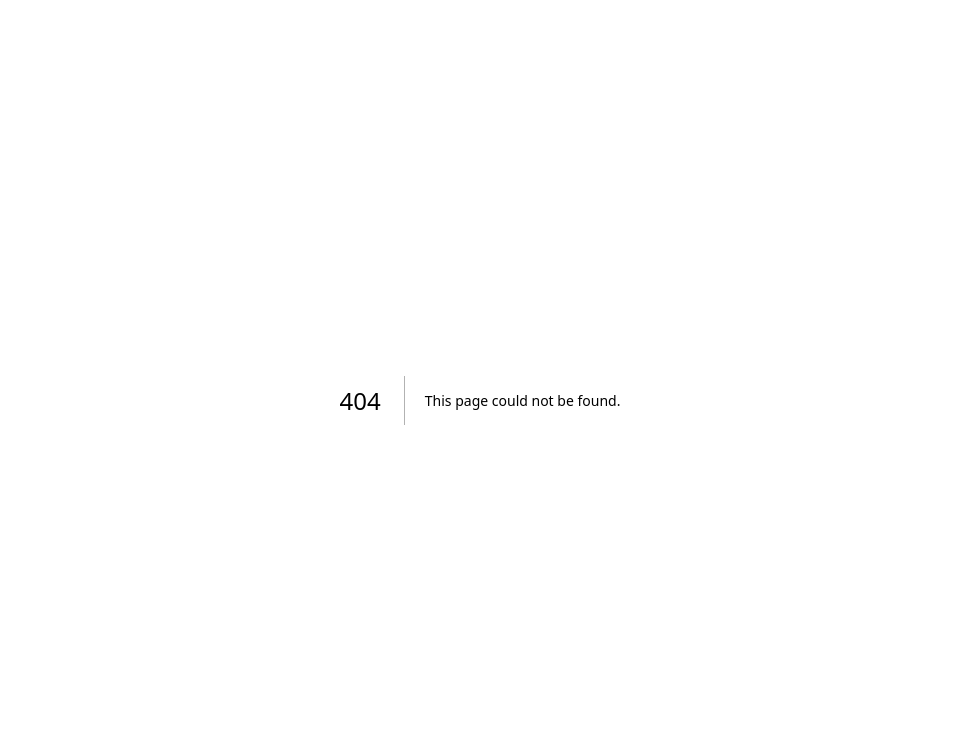
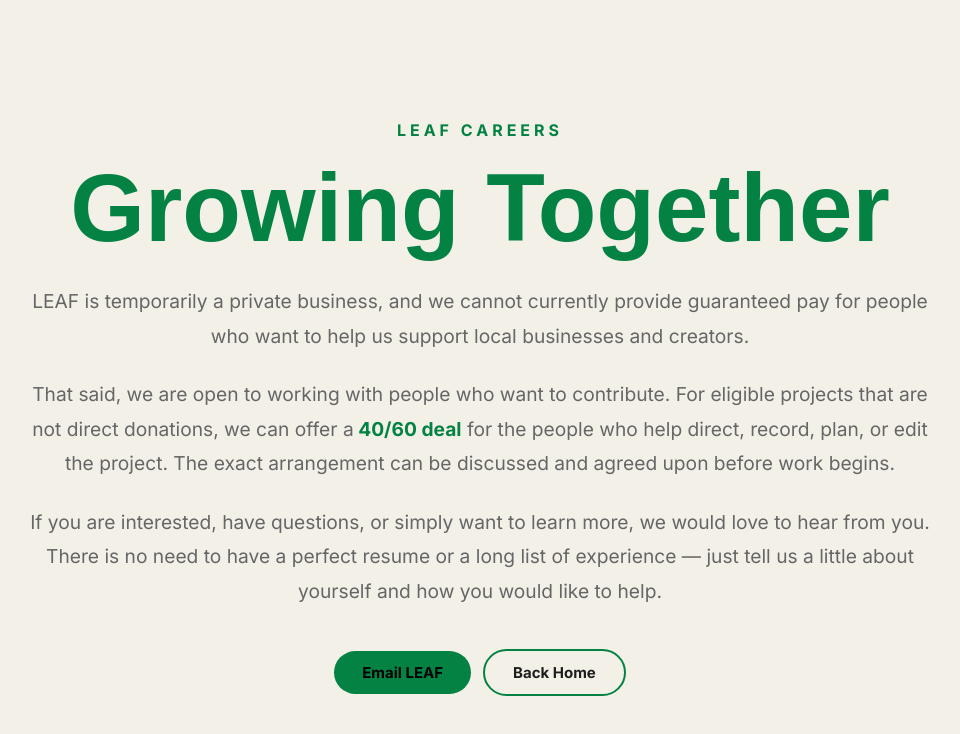
Before and after one commit to TheLeafAgency/The-LEAF-Agency, a Next.js app: page /careers in a window 1280 px wide. Before the commit this address had no page. Shown: the top 734 px of the page, without its empty margins (160-1120 px from the left). Built offline with nearby package versions, Linux system fonts and the light colour scheme.

Commit message:
Add LEAF careers page

```diff
--- /dev/null
+++ b/app/careers/page.tsx
@@ -0,0 +1,112 @@
+export default function CareersPage() {
+  return (
+    <main
+      style={{
+        minHeight: "100vh",
+        display: "flex",
+        alignItems: "center",
+        justifyContent: "center",
+        textAlign: "center",
+        background: "#F3F0E7",
+        padding: "120px 24px",
+      }}
+    >
+      <div style={{ maxWidth: "900px" }}>
+        <p
+          style={{
+            color: "#048243",
+            fontWeight: 700,
+            letterSpacing: "4px",
+            marginBottom: "20px",
+            textTransform: "uppercase",
+          }}
+        >
+          LEAF Careers
+        </p>
+
+        <h1
+          style={{
+            fontFamily: '"BPMF Huninn", sans-serif',
+            fontSize: "clamp(3.5rem, 9vw, 6rem)",
+            lineHeight: 1,
+            color: "#048243",
+            marginBottom: "28px",
+          }}
+        >
+          Growing Together
+        </h1>
+
+        <p
+          style={{
+            color: "#666",
+            fontSize: "1.2rem",
+            lineHeight: 1.8,
+            marginBottom: "24px",
+          }}
+        >
+          LEAF is temporarily a private business, and we cannot currently
+          provide guaranteed pay for people who want to help us support local
+          businesses and creators.
+        </p>
+
+        <p
+          style={{
+            color: "#666",
+            fontSize: "1.2rem",
+            lineHeight: 1.8,
+            marginBottom: "24px",
+          }}
+        >
+          That said, we are open to working with people who want to contribute.
+          For eligible projects that are not direct donations, we can offer a
+          <strong style={{ color: "#048243" }}> 40/60 deal</strong> for the
+          people who help direct, record, plan, or edit the project. The exact
+          arrangement can be discussed and agreed upon before work begins.
+        </p>
+
+        <p
+          style={{
+            color: "#666",
+            fontSize: "1.2rem",
+            lineHeight: 1.8,
+            marginBottom: "40px",
+          }}
+        >
+          If you are interested, have questions, or simply want to learn more,
+          we would love to hear from you. There is no need to have a perfect
+          resume or a long list of experience — just tell us a little about
+          yourself and how you would like to help.
+        </p>
+
+        <a
+          href="mailto:media@theleafagency.org"
+          className="primary-btn"
+          style={{
+            display: "inline-block",
+            padding: "12px 28px",
+            borderRadius: "999px",
+            fontWeight: 700,
+            fontSize: "15px",
+            marginRight: "12px",
+          }}
+        >
+          Email LEAF
+        </a>
+
+        <a
+          href="/"
+          className="secondary-btn"
+          style={{
+            display: "inline-block",
+            padding: "12px 28px",
+            borderRadius: "999px",
+            fontWeight: 700,
+            fontSize: "15px",
+          }}
+        >
+          Back Home
+        </a>
+      </div>
+    </main>
+  );
+}
```
